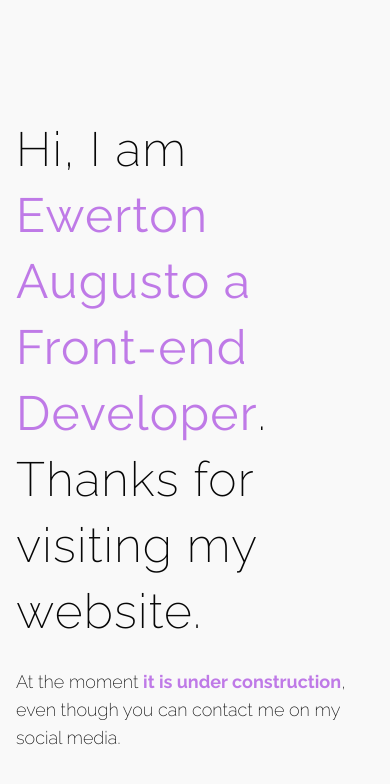
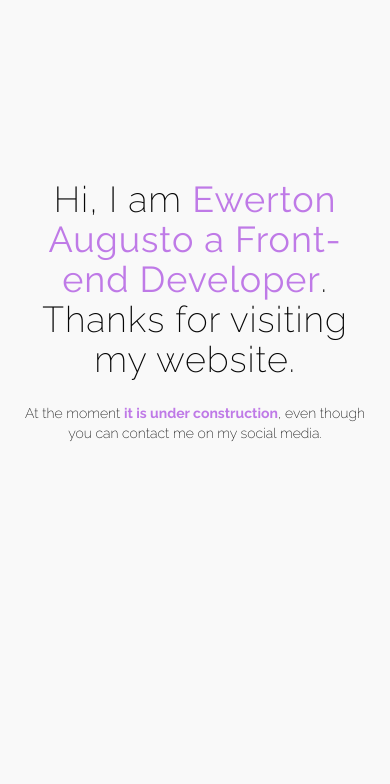
Before and after one commit to ewerton-augusto/ewertonaugusto.com, a Next.js app: page / in a window 390 px wide. Shown: the top 784 px of the page. Built offline with nearby package versions, Linux system fonts and the light colour scheme.

Commit message:
fix responsiveness

```diff
--- a/src/components/sections/Home.tsx
+++ b/src/components/sections/Home.tsx
@@ -24,26 +24,26 @@ const HomeSection: React.FC = () => {
 
   return (
     <section className="w-full bg-white dark:bg-black">
-      <div className="max-w-screen-desktop min-h-screen mx-auto px-4 py-8 flex flex-col">
+      <div className="max-w-[1728px] min-h-screen mx-auto px-4 py-8 flex flex-col">
         <div className="w-full text-right">
           <DarkMode />
         </div>
         <div className="w-full text-center" title="Ewerton Augusto - Software Developer">
           <i className={`${IconType.LOGO} text-black dark:text-white text-[76px]`} />
         </div>
-        <div className="flex-1 flex justify-between items-center lg:flex-col">
-          <div className="text-black dark:text-white max-w-3xl font-extralight">
-            <h1 className="text-5xl mb-6 tracking-wide leading-snug">
+        <div className="flex-1 flex justify-between max-lg:justify-around items-center max-lg:flex-col">
+          <div className="text-black dark:text-white max-w-3xl font-extralight max-lg:text-center">
+            <h1 className="text-5xl max-lg:text-4xl mb-6 tracking-wide leading-snug">
               Hi, I am{' '}
               <strong className="text-primary">Ewerton Augusto a Front-end Developer</strong>.
               Thanks for visiting my website.
             </h1>
-            <h2 className="text-lg">
+            <h2 className="text-lg max-sm:text-sm">
               At the moment <span className="font-bold text-primary">it is under construction</span>
               , even though you can contact me on my social media.
             </h2>
           </div>
-          <ul className="flex flex-col justify-center items-center gap-12">
+          <ul className="flex max-lg:flex-row flex-col justify-center items-center gap-12">
             {socialMedia.map((media) => (
               <li key={media.url}>
                 <IconLink
--- a/tailwind.config.js
+++ b/tailwind.config.js
@@ -22,9 +22,6 @@ module.exports = {
         home: "url('/pdp/background.jpg')",
       },
     },
-    screens: {
-      desktop: '1728px',
-    },
   },
   plugins: [],
 };
```
